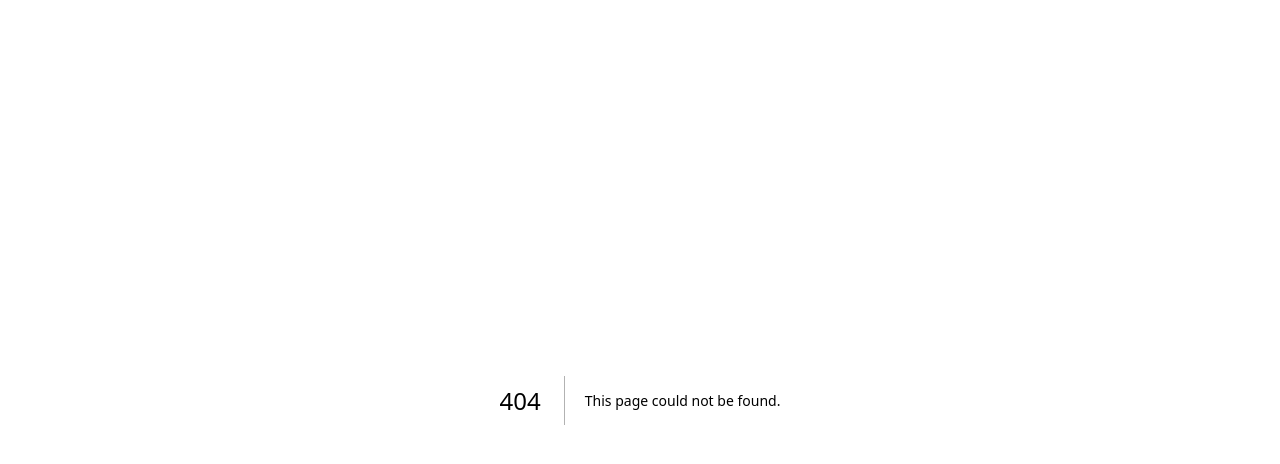
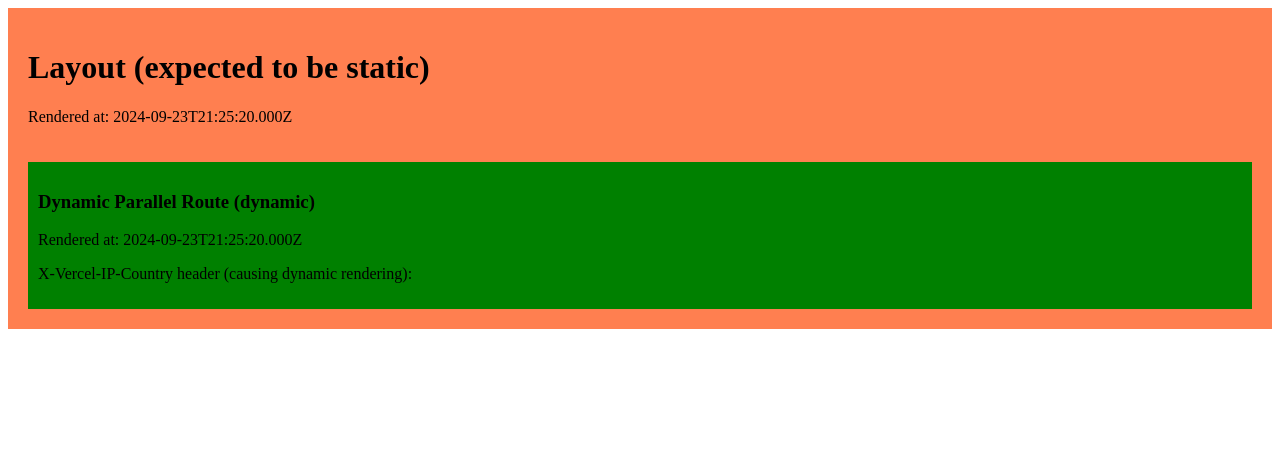
Before and after one commit to tswymer/static-parallel-routes-reproduction, a Next.js app: page /expected in a window 1280 px wide. Before the commit this address had no page. Shown: the top 464 px of the page. Built offline with nearby package versions, Linux system fonts and the light colour scheme.

Commit message:
Added more tests

```diff
--- /dev/null
+++ b/app/expected/layout.tsx
@@ -0,0 +1,26 @@
+export default function TestLayout({
+  children,
+}: Readonly<{
+  children: React.ReactNode;
+}>) {
+  const renderTime = new Date().toISOString();
+
+  return (
+    <div
+      style={{
+        display: "flex",
+        flexDirection: "column",
+        gap: "20px",
+        backgroundColor: "coral",
+        padding: "20px",
+      }}
+    >
+      <div>
+        <h1>Layout (expected to be static)</h1>
+        <p>Rendered at: {renderTime}</p>
+      </div>
+
+      {children}
+    </div>
+  );
+}
--- /dev/null
+++ b/app/expected/page.tsx
@@ -0,0 +1,15 @@
+import { headers } from "next/headers";
+
+export default function ParallelRoute() {
+  const renderTime = new Date().toISOString();
+
+  const country = headers().get("X-Vercel-IP-Country");
+
+  return (
+    <div style={{ backgroundColor: "green", padding: "10px" }}>
+      <h3>Dynamic Parallel Route (dynamic)</h3>
+      <p>Rendered at: {renderTime}</p>
+      <p>X-Vercel-IP-Country header (causing dynamic rendering): {country}</p>
+    </div>
+  );
+}
```
